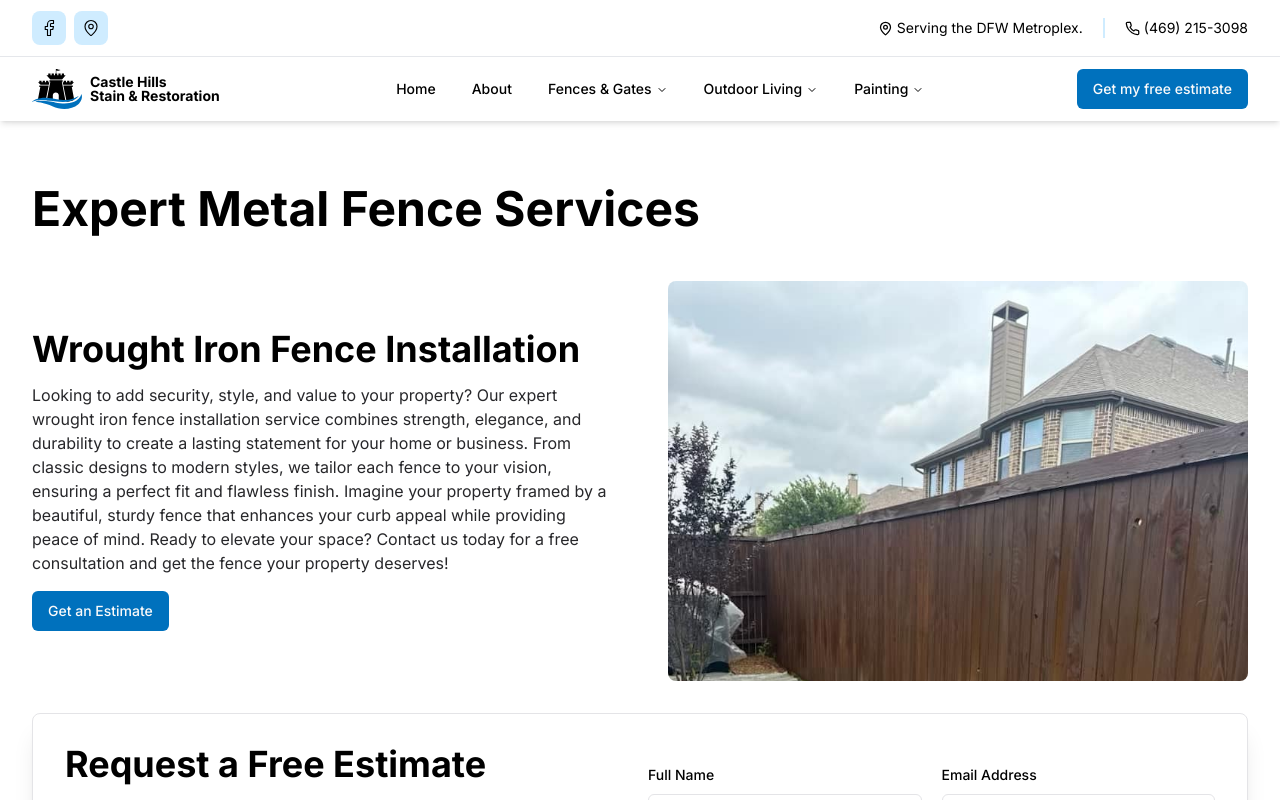
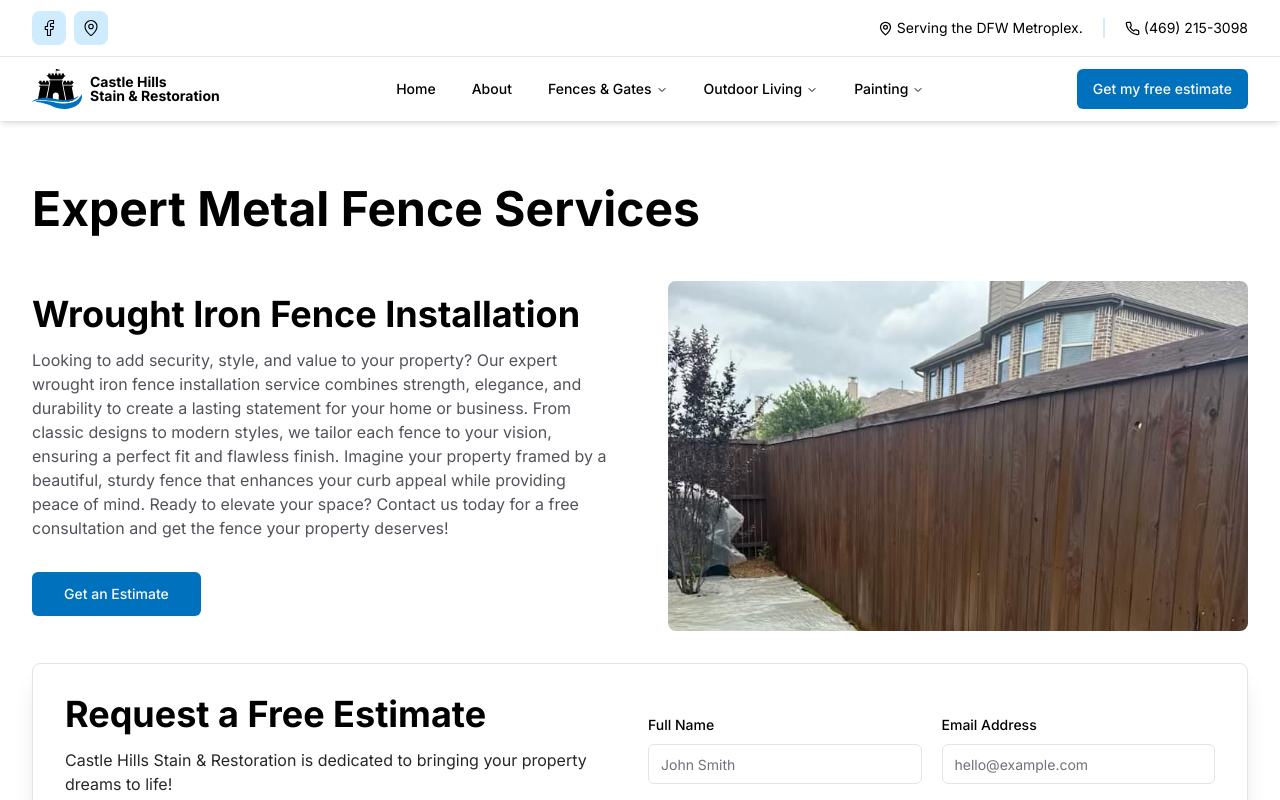
Before and after one commit to Radiata-Web/castle-hills, a Next.js app: page /services/metal-fences in a window 1280 px wide. Shown: the top 800 px of the page. Built offline with nearby package versions, Linux system fonts and the light colour scheme; what zod-form-data would draw is missing.

Commit message:
Add service description component for interior pages

```diff
--- a/src/components/misc/serviceDesc.tsx
+++ b/src/components/misc/serviceDesc.tsx
@@ -1,5 +1,6 @@
 import Image from "next/image"
 import { Button } from "../ui/button"
+import Link from "next/link"
 
 interface ServiceDescProps {
   imagePosition: "left" | "right"
@@ -16,22 +17,29 @@ export default function ServiceDesc(props: ServiceDescProps) {
         props.imagePosition === "right" ? "md:flex-row-reverse" : ""
       }`}
     >
-      <figure className="max-h-[400px] w-full md:w-1/2 overflow-hidden items-center rounded-lg">
+      {/* Service Image */}
+      <figure className="max-h-[350px] w-full md:w-1/2 overflow-hidden items-center rounded-lg">
         <Image
           src={props.image}
           alt={props.imageAlt}
           width={500}
           height={500}
-          className="min-w-full object-cover md:max-w-[300px] object-right"
+          className="aspect-square min-w-full object-cover md:max-w-[250px] object-right"
         />
       </figure>
-      <div className="w-full md:w-1/2 space-y-4">
-        <h2 className="text-2xl font-bold sm:text-3xl xl:text-4xl/none mb-4">
-          {props.header}
-        </h2>
-        <p className="text-zinc-800">{props.content}</p>
-        <Button>Get an Estimate</Button>
-      </div>
+
+      {/* Service Description */}
+      <section className="w-full md:w-1/2 space-y-8">
+        <span className="space-y-4">
+          <h2 className="text-2xl font-bold sm:text-3xl xl:text-4xl/none mb-4">
+            {props.header}
+          </h2>
+          <p className="text-zinc-600">{props.content}</p>
+        </span>
+        <Button size="lg" asChild>
+          <Link href="#contact">Get an Estimate</Link>
+        </Button>
+      </section>
     </article>
   )
 }
```
